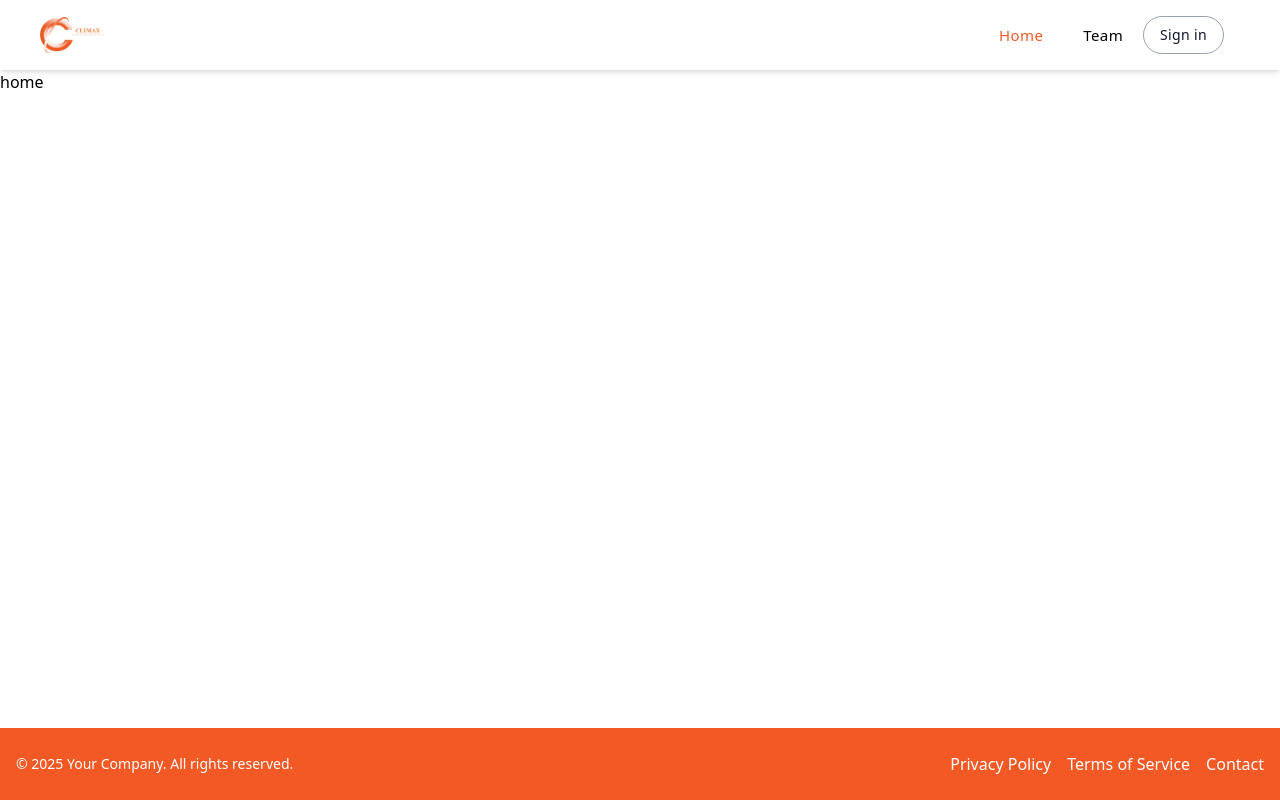
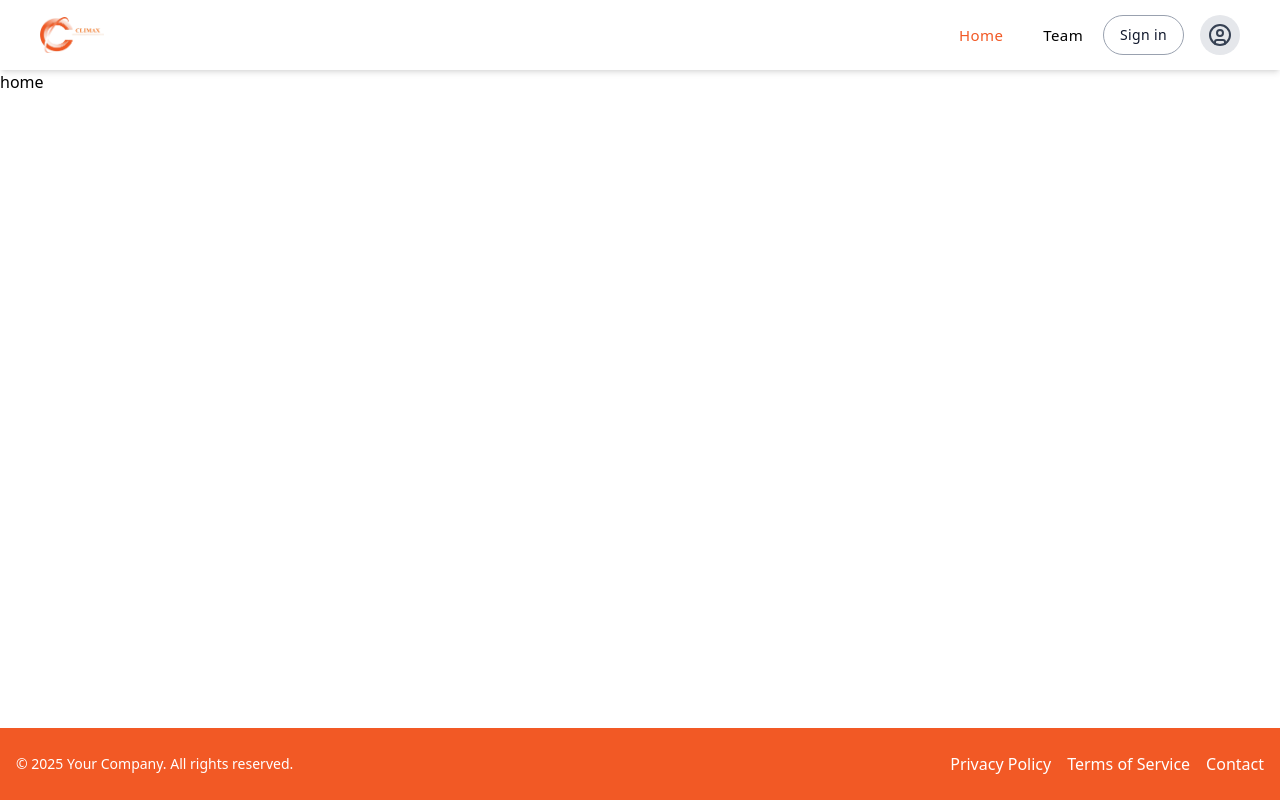
Before and after one commit to pranta-deba/student-invoice-client, a React (Vite) app: page / in a window 1280 px wide. Built offline with nearby package versions, Linux system fonts and the light colour scheme.

Commit message:
[Provider]

```diff
--- a/src/components/shared/navbar.tsx
+++ b/src/components/shared/navbar.tsx
@@ -1,6 +1,7 @@
 import { useState } from "react";
 import { Link } from "react-router-dom";
 import logo from "../../assets/logo.png";
+import { UserCircle } from "lucide-react";
 
 const navLinks = [
   { name: "Home", path: "/" },
@@ -91,6 +92,9 @@ const Navbar = () => {
                   />
                 </svg>
               </button>
+              <button className="w-10 h-10 rounded-full bg-gray-200 flex items-center justify-center text-xl text-gray-700 hover:bg-gray-300 transition">
+                <UserCircle />
+              </button>
             </div>
           </div>
         </div>
--- /dev/null
+++ b/src/providers/auth-context.tsx
@@ -0,0 +1,3 @@
+import { createContext } from "react";
+
+export const AuthContext = createContext(null);
--- /dev/null
+++ b/src/providers/auth-provider.tsx
@@ -0,0 +1,15 @@
+import { useState, type ReactNode } from "react";
+import { AuthContext } from "./auth-context";
+
+type Props = {
+  children: ReactNode;
+};
+
+const AuthProvider = ({ children }: Props) => {
+  const [user, setUser] = useState(null);
+
+  const value = { user, setUser };
+  return <AuthContext.Provider value={value}>{children}</AuthContext.Provider>;
+};
+
+export default AuthProvider;
```
